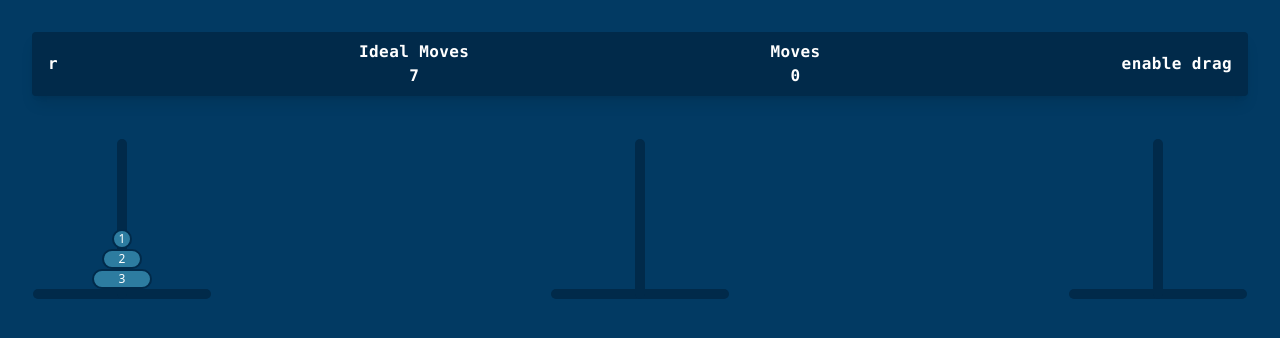
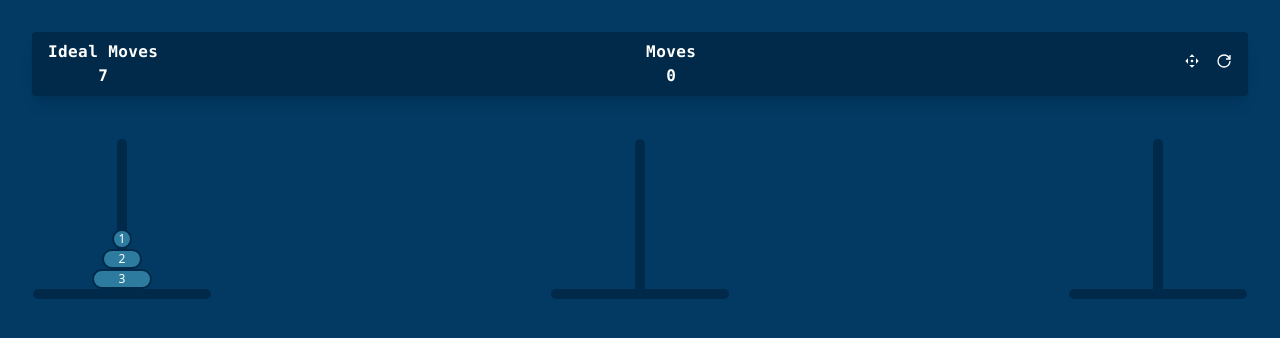
Before and after one commit to ivanvb/react-hanoi-tower, a React (Vite) app: page / in a window 1280 px wide. Shown: the top 338 px of the page. Built offline with nearby package versions, Linux system fonts and the light colour scheme.

Commit message:
feat: add InGameMenu component

```diff
--- a/package.json
+++ b/package.json
@@ -12,6 +12,7 @@
         "react": "^17.0.2",
         "react-beautiful-dnd": "^13.1.0",
         "react-dom": "^17.0.2",
+        "react-icons": "^4.3.1",
         "reakit": "^1.3.11"
     },
     "devDependencies": {
--- a/src/App.jsx
+++ b/src/App.jsx
@@ -5,6 +5,7 @@ import DraggableDisk from './components/Disk/DraggableDisk';
 import { useRefMap } from './hooks/useRefMap';
 import { useHanoiGame } from './hooks/useHanoiGame';
 import { useLocalStorage } from './hooks/useLocalStorage';
+import InGameMenu from './components/InGameMenu/InGameMenu';
 const WinModal = React.lazy(() => import('./components/Modal/WinModal'));
 
 const initialTouchState = {
@@ -16,18 +17,8 @@ function App() {
     const [dragSuccess, setDragSuccess] = React.useState(true);
     const [isDragEnabled, setDragEnabled] = useLocalStorage('dragEnabled', false);
     const [touchMove, setTouchMove] = React.useState(initialTouchState);
-    const {
-        moves,
-        increaseMoves,
-        idealMoves,
-        hasWon,
-        reset,
-        state,
-        setState,
-        currentLevel,
-        goToNextLevel,
-        goToPrevLevel,
-    } = useHanoiGame();
+    const { moves, increaseMoves, idealMoves, hasWon, reset, state, setState, goToNextLevel } =
+        useHanoiGame();
 
     const disksIds = Object.keys(state.blocks);
 
@@ -134,22 +125,13 @@ function App() {
                     <WinModal resetGame={reset} goToNextLevel={goToNextLevel} />
                 </React.Suspense>
             )}
-            <div className="h-12 flex justify-between items-center bg-[#012A4A] px-4 py-8 rounded shadow-lg mb-6 font-bold tracking-wide font-mono text-center">
-                <button onClick={reset}>r</button>
-                <p>
-                    Ideal Moves
-                    <br />
-                    {idealMoves}
-                </p>
-                <p>
-                    Moves
-                    <br />
-                    {moves}
-                </p>
-                <button onClick={() => setDragEnabled((prev) => !prev)}>
-                    {isDragEnabled ? 'enable touch' : 'enable drag'}
-                </button>
-            </div>
+            <InGameMenu
+                idealMoves={idealMoves}
+                moves={moves}
+                isDragEnabled={isDragEnabled}
+                onDragToggle={() => setDragEnabled((prev) => !prev)}
+                onReset={reset}
+            />
             <DragDropContext
                 onDragStart={() => setDragSuccess(true)}
                 onDragUpdate={onDragUpdate}
--- /dev/null
+++ b/src/components/InGameMenu/InGameMenu.jsx
@@ -0,0 +1,31 @@
+import React from 'react';
+import { GrPowerReset } from 'react-icons/gr';
+import { MdTouchApp } from 'react-icons/md';
+import { RiDragMoveFill } from 'react-icons/ri';
+
+const InGameMenu = ({ idealMoves, moves, isDragEnabled, onDragToggle, onReset }) => {
+    return (
+        <div className="h-12 flex justify-between items-center bg-[#012A4A] px-4 py-8 rounded shadow-lg mb-6 font-bold tracking-wide font-mono text-center">
+            <div>
+                Ideal Moves
+                <br />
+                {idealMoves}
+            </div>
+            <div>
+                Moves
+                <br />
+                {moves}
+            </div>
+            <div className="space-x-4">
+                <button onClick={onDragToggle}>
+                    {isDragEnabled ? <MdTouchApp /> : <RiDragMoveFill />}
+                </button>
+                <button onClick={onReset}>
+                    <GrPowerReset className="reset-icon" />
+                </button>
+            </div>
+        </div>
+    );
+};
+
+export default InGameMenu;
--- a/src/styles/tailwind.css
+++ b/src/styles/tailwind.css
@@ -87,3 +87,7 @@ body {
         transition: none;
     }
 }
+
+.reset-icon > path {
+    stroke: currentColor;
+}
```
Also changed, not shown: 1 other file (tests, documents, lock files or other folders).
